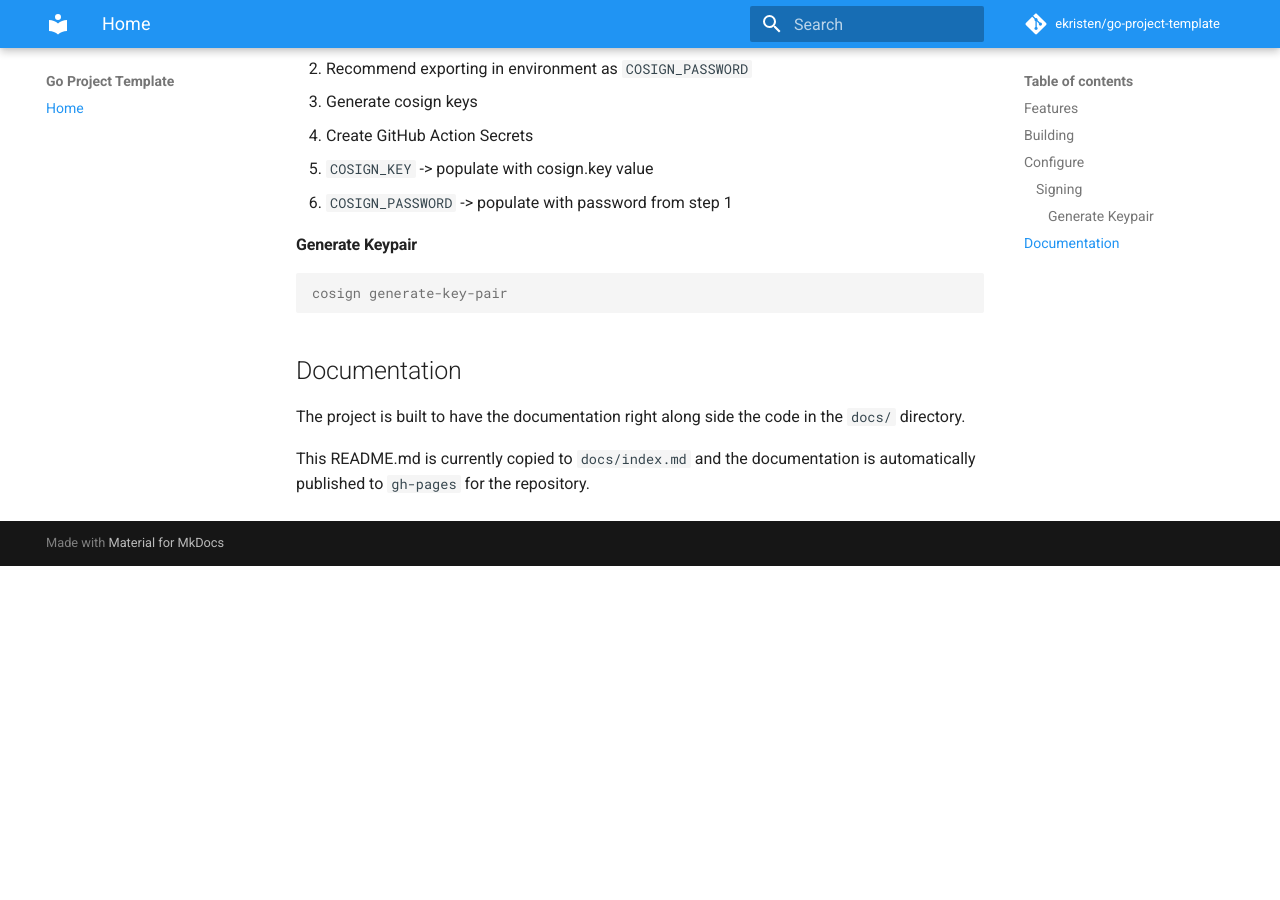
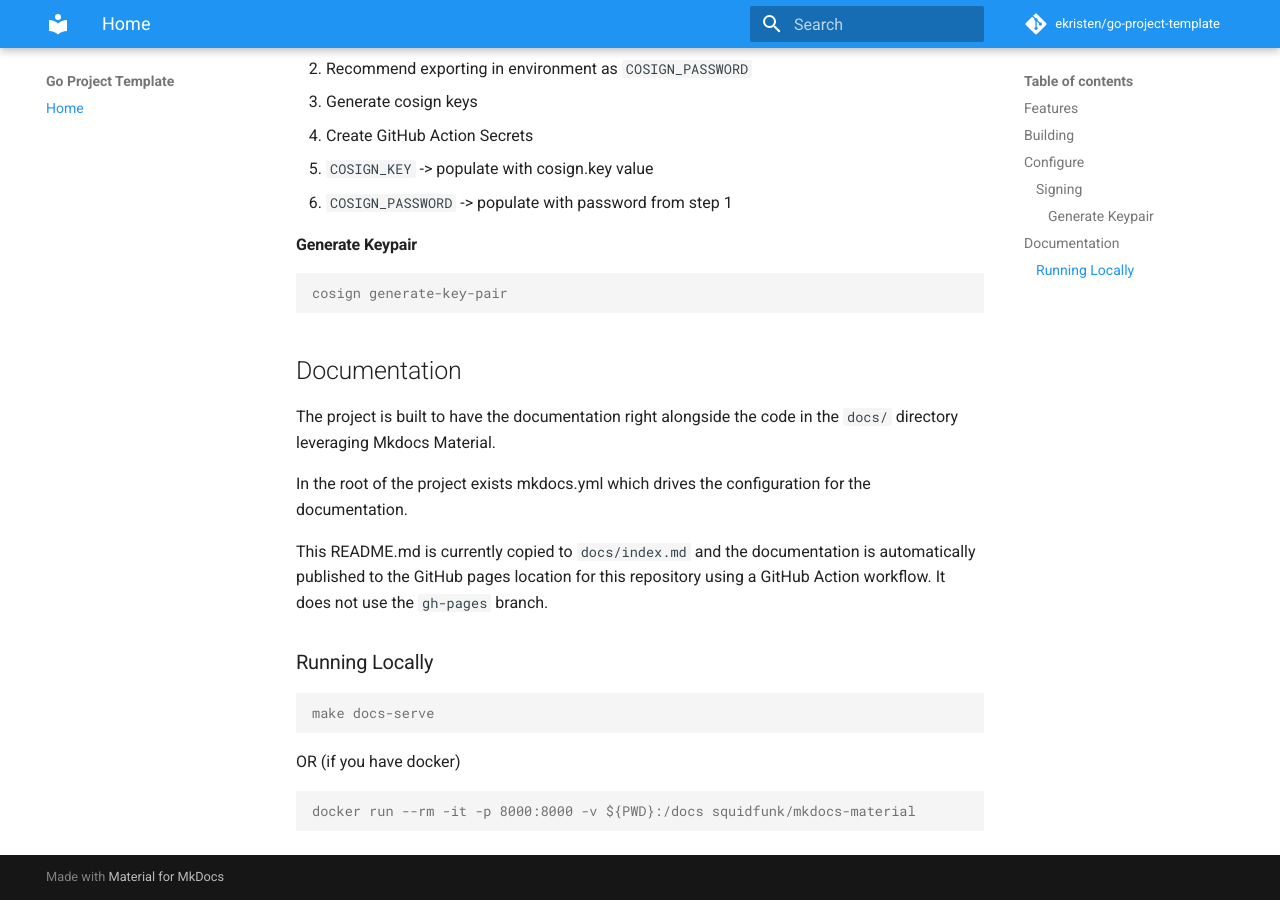
Before and after one commit to ekristen/go-project-template, an MkDocs documentation site: the page built from docs/index.md, in a window 1280 px wide and 900 px high, scrolled down 1238 px. Built offline with MkDocs 1.6.1 and Material for MkDocs 9.7.7, drawn with Linux system fonts in a browser that asks for light colours; comment, search, counter and statistics services are not loaded; before the commit the page ends 1804 px from its top, so only the background shows below that.

````diff
--- a/docs/index.md
+++ b/docs/index.md
@@ -52,7 +52,21 @@ cosign generate-key-pair
 
 ## Documentation
 
-The project is built to have the documentation right along side the code in the `docs/` directory.
+The project is built to have the documentation right alongside the code in the `docs/` directory leveraging Mkdocs Material.
 
-This README.md is currently copied to `docs/index.md` and the documentation is automatically published to `gh-pages`
-for the repository.
+In the root of the project exists mkdocs.yml which drives the configuration for the documentation.
+
+This README.md is currently copied to `docs/index.md` and the documentation is automatically published to the GitHub
+pages location for this repository using a GitHub Action workflow. It does not use the `gh-pages` branch.
+
+### Running Locally
+
+```console
+make docs-serve
+```
+
+OR (if you have docker)
+
+```console
+docker run --rm -it -p 8000:8000 -v ${PWD}:/docs squidfunk/mkdocs-material
+```
````
Also changed, not shown: README.md (+17 -3 lines), 1 other file.
